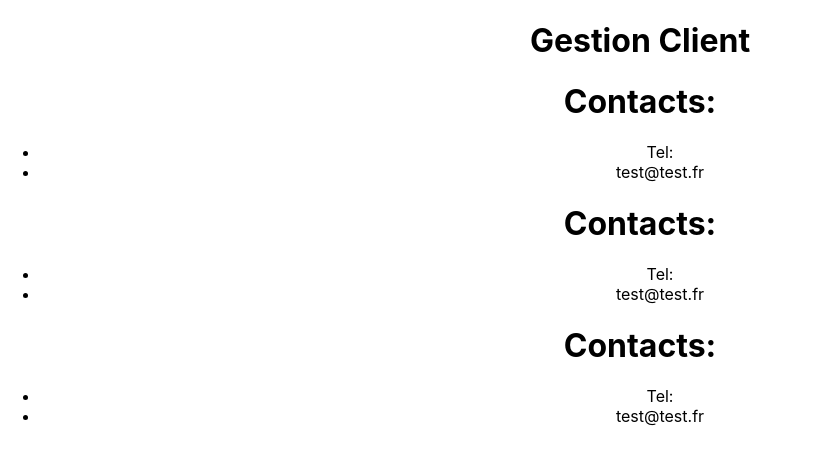
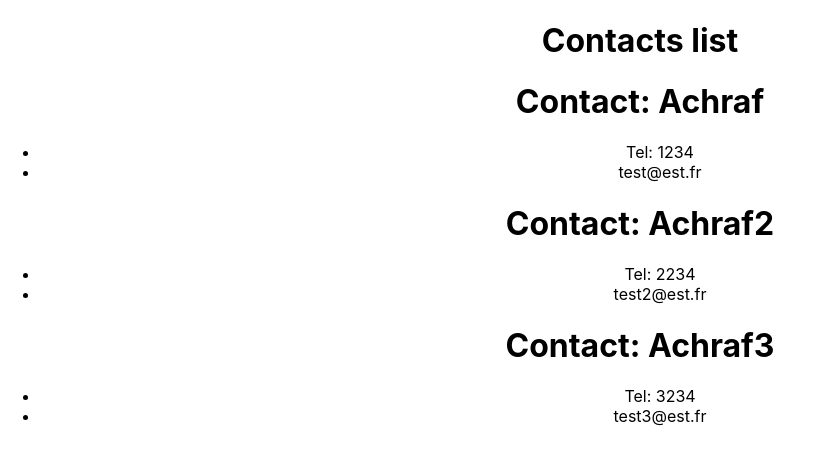
Before and after one commit to AchrafRehioui/application-web-gestion-client, a React (Create React App) app: page / in a window 1280 px wide. Shown: the top 464 px of the page, without its empty margins (0-813 px from the left). Built offline with nearby package versions, Linux system fonts and the light colour scheme.

Commit message:
ajout props

```diff
--- a/src/App.js
+++ b/src/App.js
@@ -6,10 +6,10 @@ import './App.css';
 function App() {
   return (
     <div className="App">
-        <Navbar/>
-        <Contact/>
-        <Contact/>
-        <Contact/>
+        <Navbar title= "Contacts list"/>
+        <Contact name="Achraf" email="test@est.fr" tel="1234"/>
+        <Contact name="Achraf2" email="test2@est.fr" tel="2234"/>
+        <Contact name="Achraf3" email="test3@est.fr" tel="3234"/>
     </div>
   );
 }
--- a/src/components/contacts/Contact.js
+++ b/src/components/contacts/Contact.js
@@ -2,13 +2,15 @@ import React, { Component } from 'react'
 
 
 class Contact extends Component {
+
     render() {
+        const { name, tel, email} = this.props;
         return (
             <div>
-                <h1>Contacts: </h1>
+                <h1>Contact: { name } </h1>
                 <ul>
-                    <li>Tel: </li>
-                    <li>test@test.fr</li>
+                    <li>Tel:  { tel } </li>
+                    <li> { email}</li>
                 </ul>
             </div>
         )
--- a/src/components/navbar/Navbar.js
+++ b/src/components/navbar/Navbar.js
@@ -1,9 +1,10 @@
 import React from 'react'
 
-const Navbar = ()  => {
+const Navbar = (props)  => {
+    const { title } = props;
     return (
         <div>
-            <h1>Gestion Client</h1>
+            <h1>{ title }</h1>
         </div>
     )
 }
```
